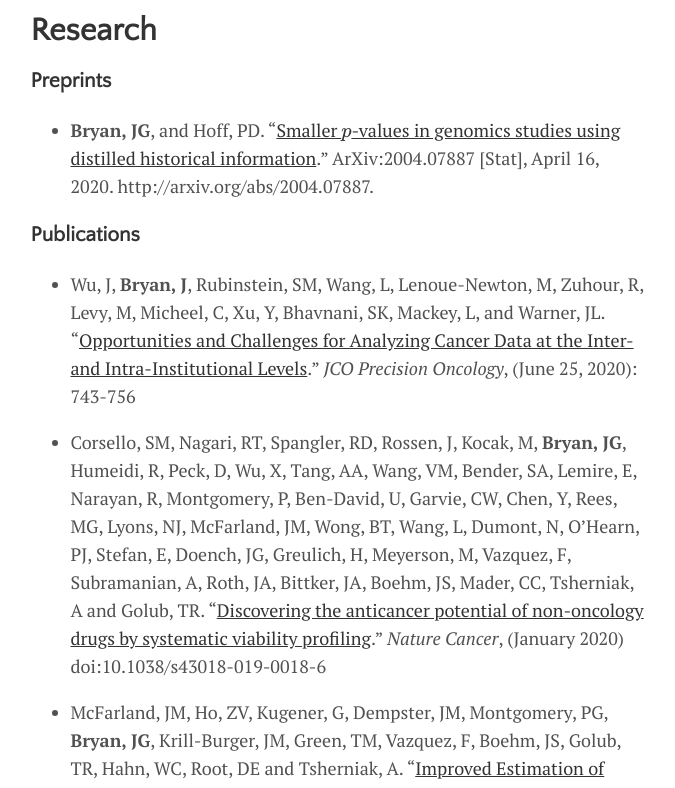
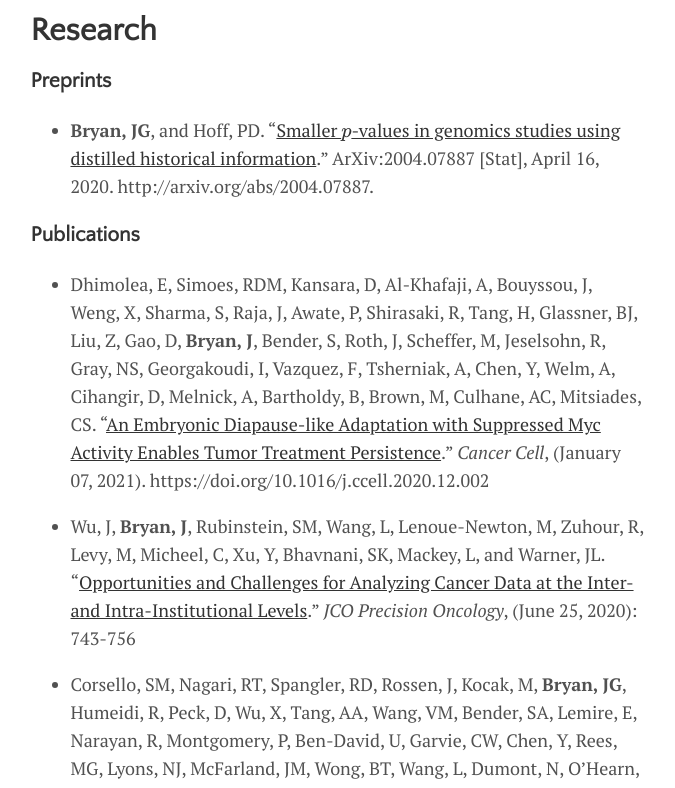
Before and after one commit to j-g-b/j-g-b.github.io, a Jekyll site: the page built from menu/research.md, in a window 1280 px wide and 900 px high, cut to the strip 112-900 px from the top of the window. Shown: the whole strip, without its empty margins (302-977 px from the left). Built offline with Jekyll 4.4.1, drawn with Linux system fonts in a browser that asks for light colours; formulas are drawn with MathJax 3.

Commit message:
Dhimolea paper

```diff
--- a/menu/research.md
+++ b/menu/research.md
@@ -8,6 +8,8 @@ title: Research
 - **Bryan, JG**, and Hoff, PD. “[Smaller \\(p\\)-values in genomics studies using distilled historical information](https://arxiv.org/abs/2004.07887).” ArXiv:2004.07887 [Stat], April 16, 2020. http://arxiv.org/abs/2004.07887.
 
 ### Publications
+
+- Dhimolea, E, Simoes, RDM, Kansara, D, Al-Khafaji, A, Bouyssou, J, Weng, X, Sharma, S, Raja, J, Awate, P, Shirasaki, R, Tang, H, Glassner, BJ, Liu, Z, Gao, D, **Bryan, J**, Bender, S, Roth, J, Scheffer, M, Jeselsohn, R, Gray, NS, Georgakoudi, I, Vazquez, F, Tsherniak, A, Chen, Y, Welm, A, Cihangir, D, Melnick, A, Bartholdy, B, Brown, M, Culhane, AC, Mitsiades, CS. "[An Embryonic Diapause-like Adaptation with Suppressed Myc Activity Enables Tumor Treatment Persistence](https://www.cell.com/cancer-cell/fulltext/S1535-6108(20)30609-7)." *Cancer Cell*, (January 07, 2021). https://doi.org/10.1016/j.ccell.2020.12.002
 
 - Wu, J, **Bryan, J**, Rubinstein, SM, Wang, L, Lenoue-Newton, M, Zuhour, R, Levy, M, Micheel, C, Xu, Y, Bhavnani, SK, Mackey, L, and Warner, JL. "[Opportunities and Challenges for Analyzing Cancer Data at the Inter- and Intra-Institutional Levels](https://ascopubs.org/doi/abs/10.1200/PO.19.00394)."
 *JCO Precision Oncology*, (June 25, 2020): 743-756
```
